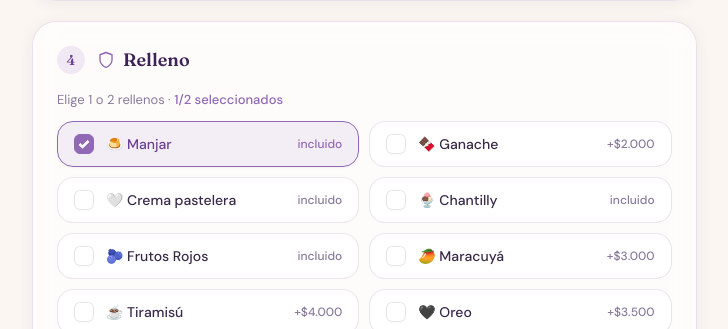
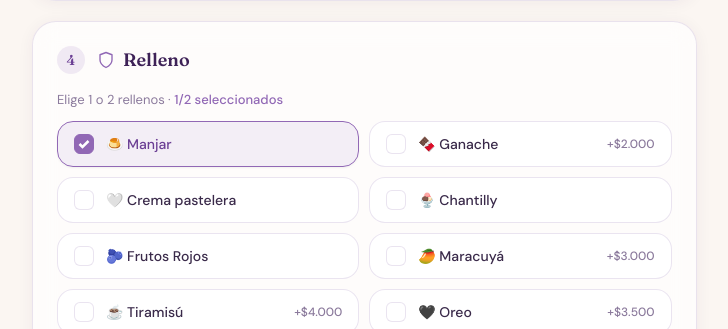
Before and after one commit to darinkacristi/cotizador-tortas, a React (Vite) app: page / in a window 1280 px wide. Shown: the part 1682-2011 px from the top of the page, without its empty margins (56-784 px from the left). Built offline with nearby package versions, Linux system fonts and the light colour scheme.

Commit message:
FillingSelector.jsx

```diff
--- a/src/components/FillingSelector.jsx
+++ b/src/components/FillingSelector.jsx
@@ -34,9 +34,11 @@ function FillingTile({ relleno, active, disabled, onClick }) {
         </span>
       </span>
 
-      <span className={`text-xs font-medium ${active ? 'text-purple-dark' : 'text-muted'}`}>
-        {relleno.extra > 0 ? `+${formatPrecio(relleno.extra)}` : 'incluido'}
-      </span>
+      {relleno.extra > 0 && (
+        <span className={`text-xs font-medium ${active ? 'text-purple-dark' : 'text-muted'}`}>
+          +{formatPrecio(relleno.extra)}
+        </span>
+      )}
     </button>
   )
 }
```
